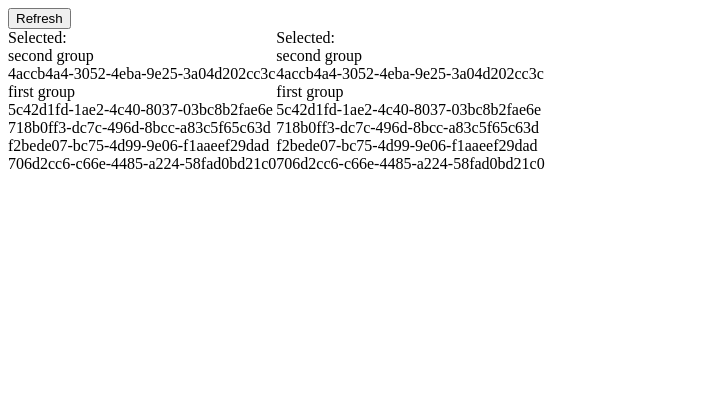
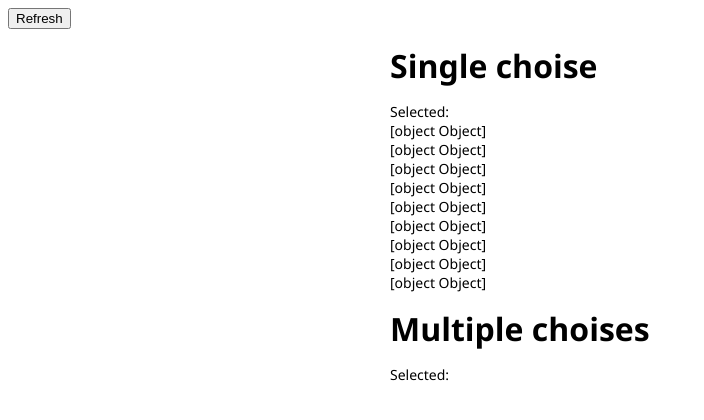
Before and after one commit to crpmnj/ng-dropdown, an Angular app: page / in a window 1280 px wide. Shown: the top 420 px of the page, without its empty margins (0-704 px from the left). Built offline with nearby package versions, Linux system fonts and the light colour scheme.

Commit message:
make dropdownItemsFromArray pipe

```diff
--- a/src/app/app.component.html
+++ b/src/app/app.component.html
@@ -1,10 +1,15 @@
 <button (click)="Refresh()">Refresh</button>
 
-<div class="tabs">
-  <div class="tab">
-    <app-dropdown [items]="Items" [(model)]="Selected"></app-dropdown>
-  </div>
-  <div class="tab">
-    <app-dropdown [items]="Items" [(model)]="SelectedItems" [config]="Config"></app-dropdown>
+
+<div class="app">
+  <div class="tabs">
+    <div class="tab">
+      <div class="title">Single choise</div>
+      <app-dropdown [items]="Items | dropdownItemsFromArray: 'id'" [(model)]="Selected"></app-dropdown>
+    </div>
+    <div class="tab">
+      <div class="title">Multiple choises</div>
+      <app-dropdown [items]="Items" [(model)]="SelectedItems" [config]="Config"></app-dropdown>
+    </div>
   </div>
 </div>
--- a/src/app/app.component.scss
+++ b/src/app/app.component.scss
@@ -1,3 +1,17 @@
+.app {
+  font-family: 'Segoe UI', Tahoma, Geneva, Verdana, sans-serif;
+  font-size: 14px;
+  margin: 0 auto;
+  width: 500px;
+}
+
 .tabs {
-  display: flex;
+  .tab {
+    .title {
+      font-size: 2rem;
+      font-weight: bold;
+      margin: 15px 0;
+    }
+    margin: 5px 0;
+  }
 }
--- a/src/app/app.component.ts
+++ b/src/app/app.component.ts
@@ -2,6 +2,8 @@ import { v4 as uuidv4 } from 'uuid';
 import { Component } from '@angular/core';
 import { DropdownItem } from './data-types/dropdown-item.interface';
 import { DropdownConfig } from './config/config.interface';
+import { Place } from './example/place.class';
+import { Country } from './example/country.class';
 
 @Component({
   selector: 'app-root',
@@ -10,7 +12,8 @@ import { DropdownConfig } from './config/config.interface';
 })
 export class AppComponent {
 
-  protected _items: DropdownItem<uuidv4, uuidv4>[];
+  protected _items: any[];
+  protected _dropdownItems: DropdownItem<uuidv4, uuidv4>[];
   protected _selected: uuidv4;
   protected _selectedItems: uuidv4[];
 
@@ -40,18 +43,25 @@ export class AppComponent {
     this._selectedItems = value;
   }
 
-  protected get Items(): DropdownItem<uuidv4, uuidv4>[] {
+  protected get Items(): any[] {
     return this._items;
   }
 
   public Refresh(): void {
-    this._items = [];
-    for (let i = 0; i < 5; i++) {
-      this._items.push({ id: uuidv4(), data: uuidv4() });
-    }
-    this._items[1].groupBy = 'first group';
-    this._items[2].groupBy = 'first group';
-    this._items[0].groupBy = 'second group';
+    const russia: Country = { id: uuidv4(), name: 'Россия' };
+    const belgium: Country = { id: uuidv4(), name: 'Бельгия' };
+    const france: Country = { id: uuidv4(), name: 'Франция' };
+    const items: Place[] = [];
+    items.push({ id: uuidv4(), name: 'Москва', country: russia });
+    items.push({ id: uuidv4(), name: 'Рязань', country: russia });
+    items.push({ id: uuidv4(), name: 'Санкт-Петербург', country: russia });
+    items.push({ id: uuidv4(), name: 'Казань', country: russia });
+    items.push({ id: uuidv4(), name: 'Париж', country: france });
+    items.push({ id: uuidv4(), name: 'Орлеан', country: france });
+    items.push({ id: uuidv4(), name: 'Лион', country: france });
+    items.push({ id: uuidv4(), name: 'Брюсель', country: belgium });
+    items.push({ id: uuidv4(), name: 'Брюгге', country: belgium });
+    this._items = items;
   }
 
 }
--- a/src/app/app.module.ts
+++ b/src/app/app.module.ts
@@ -7,6 +7,7 @@ import { DropdownComponent } from './components/dropdown/dropdown.component';
 import { IterableMapPipe } from './pipes/iterable-map.pipe';
 import { ClickOutsideDirective } from './directives/click-outside.directive';
 import { LimitPipe } from './pipes/limit.pipe';
+import { DropdownItemsFromArrayPipe } from './pipes/dropdown-items-from-array.pipe';
 
 
 @NgModule({
@@ -17,12 +18,10 @@ import { LimitPipe } from './pipes/limit.pipe';
     IterableMapPipe,
     ClickOutsideDirective,
     LimitPipe,
+    DropdownItemsFromArrayPipe,
   ],
   imports: [
     BrowserModule
-  ],
-  exports: [
-    ClickOutsideDirective,
   ],
   providers: [],
   bootstrap: [AppComponent]
--- a/src/app/components/dropdown/dropdown.component.ts
+++ b/src/app/components/dropdown/dropdown.component.ts
@@ -53,6 +53,10 @@ export class DropdownComponent implements OnChanges {
     }
   }
 
+  /**
+   * Generate new groups Map, when items changed outside.
+   * Items without groupname add into `null` key array
+   */
   protected ItemsChanged(): void {
     const groups = new Map<string, DropdownItem<any, any>[]>();
     this.items.forEach(item => {
--- /dev/null
+++ b/src/app/pipes/dropdown-items-from-array.pipe.ts
@@ -0,0 +1,25 @@
+import { Pipe, PipeTransform } from '@angular/core';
+import { DropdownItem } from '../data-types/dropdown-item.interface';
+
+@Pipe({
+  name: 'dropdownItemsFromArray'
+})
+export class DropdownItemsFromArrayPipe implements PipeTransform {
+
+  transform(array: any[], keyBy: string | Function): DropdownItem<any, any>[] {
+    const res: DropdownItem<any, any>[] = [];
+    if (typeof(keyBy) === 'string') {
+      array.forEach(item => {
+        res.push({ id: item[keyBy], data: item });
+      });
+    } else if (typeof(keyBy) === 'function') {
+      array.forEach(item => {
+        res.push({ id: keyBy(item), data: item });
+      });
+    } else {
+      console.error('Unexpected type of "keyBy". A function or string parameter was expected');
+    }
+    return res;
+  }
+
+}
```
Also changed, not shown: src/app/example/country.class.ts (added, +8 -0 lines), src/app/example/place.class.ts (added, +10 -0 lines), 1 other file (tests, documents, lock files or other folders).
